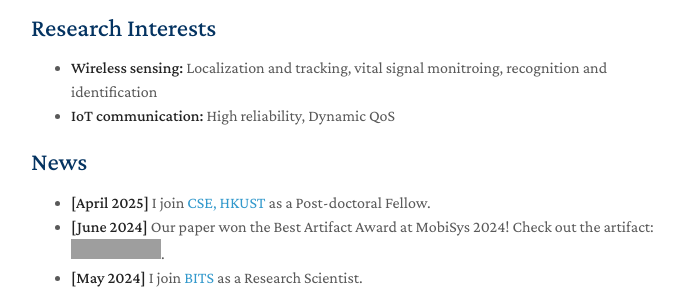
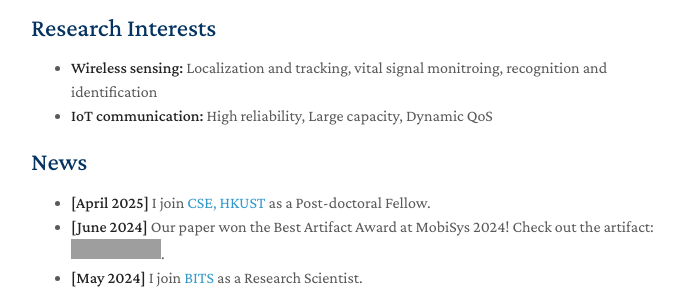
Before and after one commit to yanbozhang003/yanbozhang003.github.io, a Jekyll site: the page built from index.md, in a window 1280 px wide and 900 px high, cut to the strip 447-740 px from the top of the window. Shown: the whole strip, without its empty margins (439-1123 px from the left). Built offline with Jekyll 4.4.1, drawn with Linux system fonts in a browser that asks for light colours; nearby versions of some CDN libraries; a style sheet for code colours, icons or effects is not loaded; our own code applies the rules of GitHub Pages for plain Markdown files; grey boxes are pictures that could not be loaded.

Commit message:
Update index.md

```diff
--- a/index.md
+++ b/index.md
@@ -18,7 +18,7 @@ My research focuses on intelligent localization and sensing using wireless signa
 ## Research Interests
 
 - **Wireless sensing:** Localization and tracking, vital signal monitroing, recognition and identification
-- **IoT communication:** High reliability, Dynamic QoS
+- **IoT communication:** High reliability, Large capacity, Dynamic QoS
 <!-- - **Reconfigurable Intelligent Surface (RIS):** Antenna design and system optimization -->
 
 ## News
```
